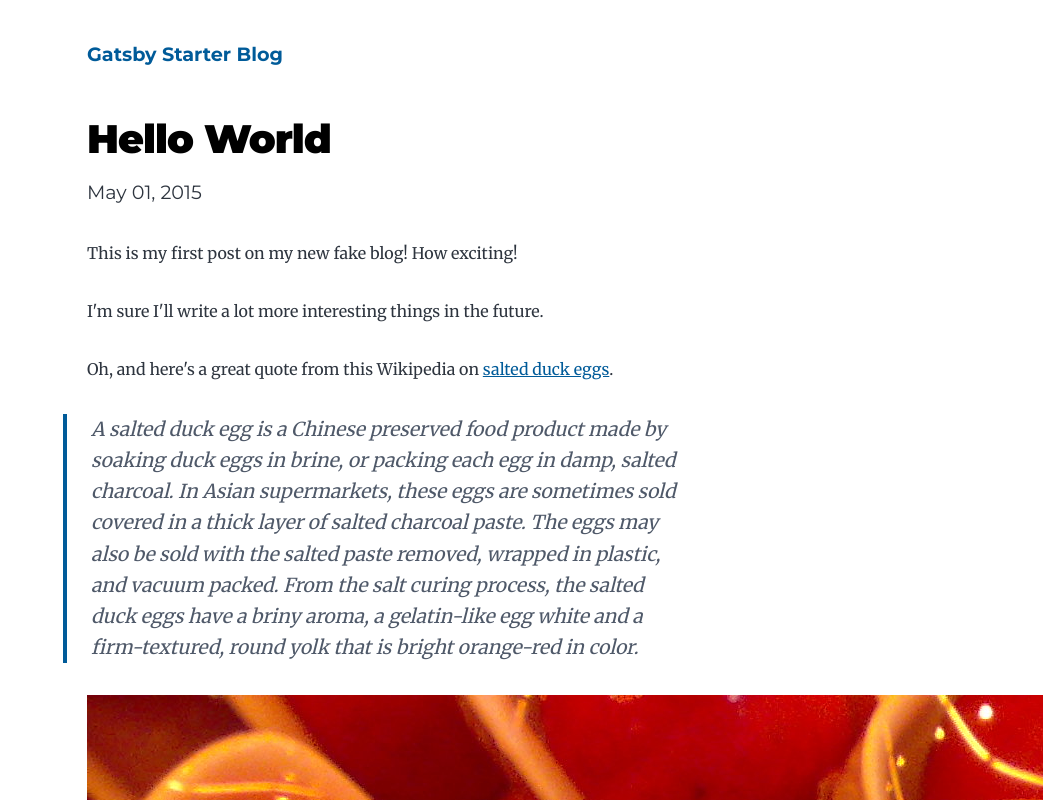
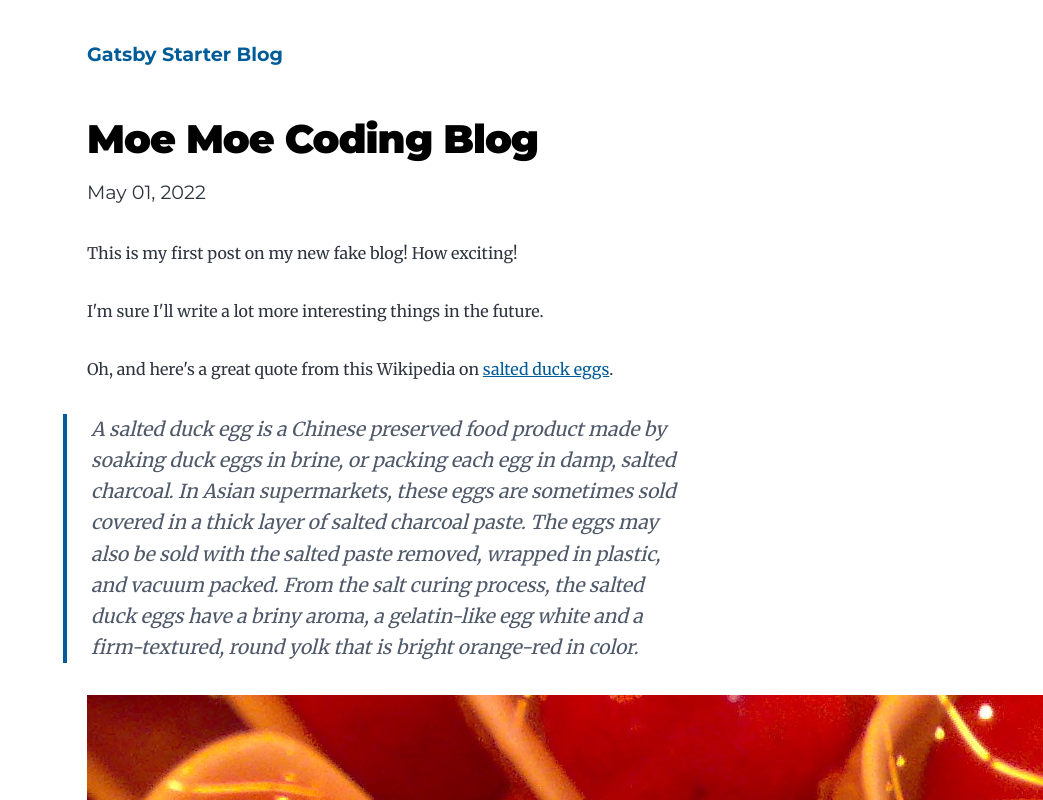
Before and after one commit to moe1129peterson/GatsbyBlog_mp, a Gatsby site: page /hello-world/ in a window 1280 px wide. Shown: the top 800 px of the page, without its empty margins (237-1280 px from the left). Built offline with nearby package versions, Linux system fonts and the light colour scheme; Gatsby itself is replaced by a stand-in of ours; some packages are replaced by stand-ins of ours.

Commit message:
working on it

```diff
--- a/content/blog/hello-world/index.md
+++ b/content/blog/hello-world/index.md
@@ -1,6 +1,6 @@
 ---
-title: Hello World
-date: "2015-05-01T22:12:03.284Z"
+title: Moe Moe Coding Blog
+date: "2022-05-01T22:12:03.284Z"
 description: "Hello World"
 ---
 
--- /dev/null
+++ b/content/blog/my-coding-blog/index.md
@@ -0,0 +1,5 @@
+---
+title: My First Coding Project
+date: "2022-04-01T22:12:03.284Z"
+description: "Hello World"
+---
```
